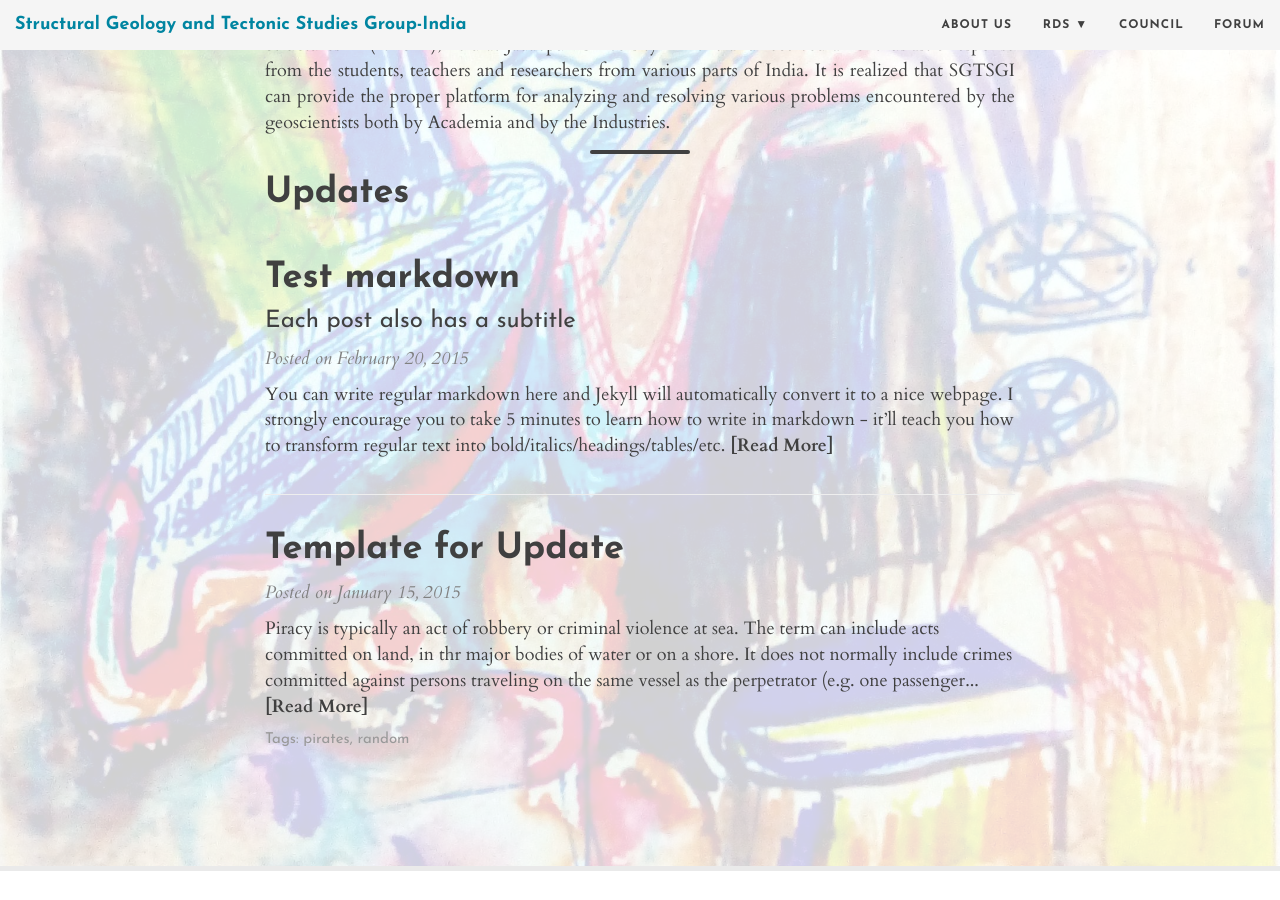
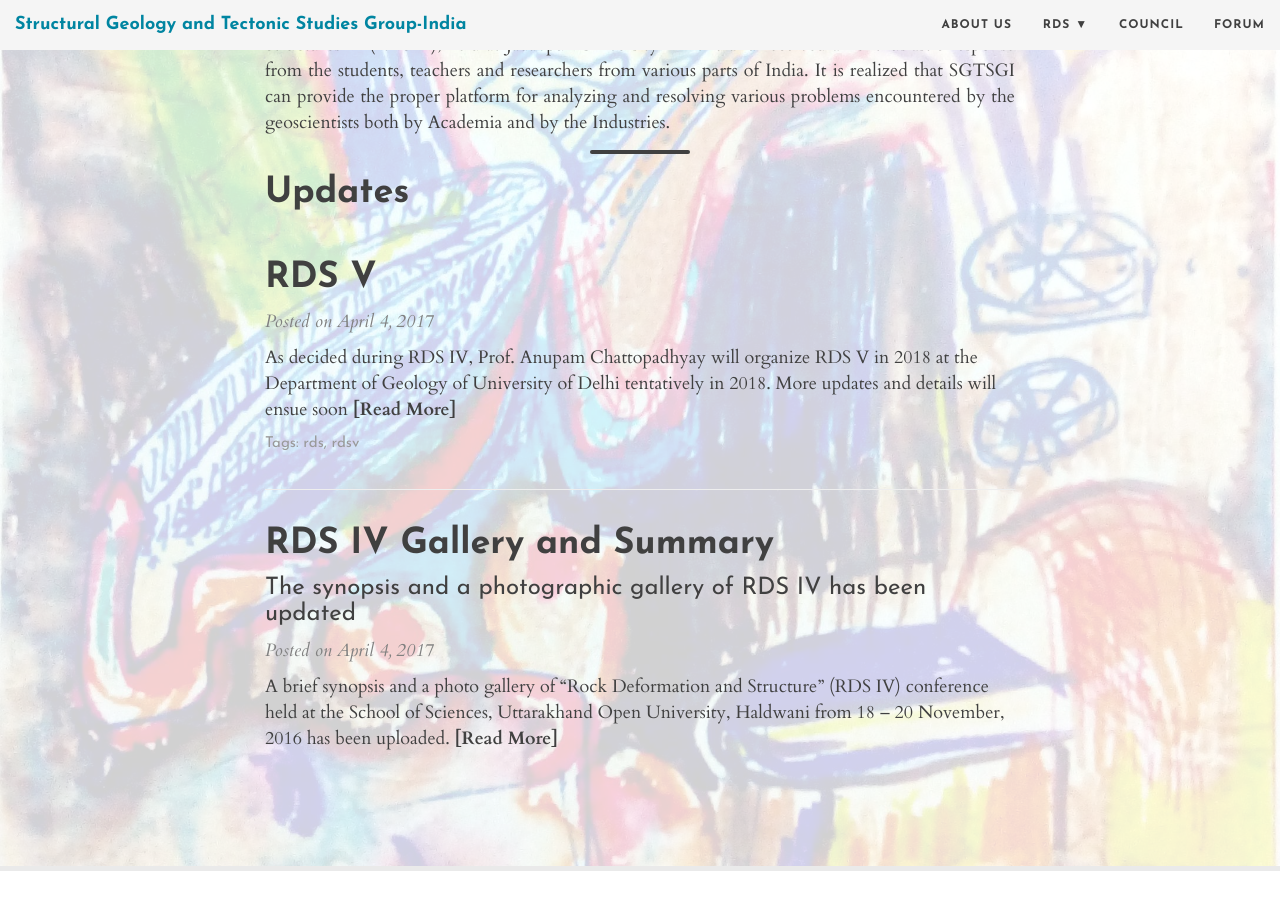
Before and after one commit to sgtsgi/sgtsgi.github.io, a Jekyll site: the page built from index.html, in a window 1280 px wide and 900 px high, scrolled down 777 px. Built offline with Jekyll 4.4.1, drawn with Linux system fonts in a browser that asks for light colours; nearby versions of some CDN libraries; the list of posts is cut into pages by our own code.

Commit message:
fixes and updates

````diff
--- a/_config.yml
+++ b/_config.yml
@@ -65,7 +65,7 @@ author:
 authors:
   santanu:
     name: Santanu Bose
-    display_name: Santanu
+    display_name: Santanu Bose
     email: bose.santanu@gmail.com
     affliation: Department of Geology, University of Calcutta
   manish:
@@ -78,6 +78,14 @@ authors:
   arijit:
     name: Arijit Laik
     display_name: Arijit
+    gravatar:
+    email: laikarijit@gmail.com
+    web: https://arijitlaik.github.io
+    twitter: company
+    github: arijitlaik
+  WebDev:
+    name: WebDev@SGTSGI
+    display_name: WebDev@SGTSGI
     gravatar:
     email: laikarijit@gmail.com
     web: https://arijitlaik.github.io
--- a/_layouts/post.html
+++ b/_layouts/post.html
@@ -10,9 +10,11 @@ layout: base
     <div class="col-lg-8 col-lg-offset-2 col-md-10 col-md-offset-1">
 
       <article role="main" class="blog-post">
+        {% if page.author %}
         <p class="byline">
         by {{ author.display_name }}
         </p>
+        {% endif %}
         {{ content }}
       </article>
 
--- a/_posts/2015-01-15-pirates.md
+++ /dev/null
@@ -1,10 +0,0 @@
----
-layout: post
-title: Template for Update
-tags: [pirates, random]
----
-
-Piracy is typically an act of robbery or criminal violence at sea. The term can include acts committed on land, in thr major bodies of water or on a shore. It does not normally include crimes committed against persons traveling on the same vessel as the perpetrator (e.g. one passenger stealing from others on the same vessel). The term has been used throughout history to refer to raids across land borders by non-state agents.
-Piracy is typically an act of robbery or criminal violence at sea. The term can include acts committed on land, in thr major bodies of water or on a shore. It does not normally include crimes committed against persons traveling on the same vessel as the perpetrator (e.g. one passenger stealing from others on the same vessel). The term has been used throughout history to refer to raids across land borders by non-state agents.
-Piracy is typically an act of robbery or criminal violence at sea. The term can include acts committed on land, in thr major bodies of water or on a shore. It does not normally include crimes committed against persons traveling on the same vessel as the perpetrator (e.g. one passenger stealing from others on the same vessel). The term has been used throughout history to refer to raids across land borders by non-state agents.
-Piracy is typically an act of robbery or criminal violence at sea. The term can include acts committed on land, in thr major bodies of water or on a shore. It does not normally include crimes committed against persons traveling on the same vessel as the perpetrator (e.g. one passenger stealing from others on the same vessel). The term has been used throughout history to refer to raids across land borders by non-state agents.
--- a/_posts/2015-02-20-test-markdown.md
+++ /dev/null
@@ -1,52 +0,0 @@
----
-layout: post
-title: Test markdown
-subtitle: Each post also has a subtitle
----
-
-You can write regular [markdown](http://markdowntutorial.com/) here and Jekyll will automatically convert it to a nice webpage.  I strongly encourage you to [take 5 minutes to learn how to write in markdown](http://markdowntutorial.com/) - it'll teach you how to transform regular text into bold/italics/headings/tables/etc.
-
-**Here is some bold text**
-
-## Here is a secondary heading
-
-Here's a useless table:
-
-| Number | Next number | Previous number |
-| :------ |:--- | :--- |
-| Five | Six | Four |
-| Ten | Eleven | Nine |
-| Seven | Eight | Six |
-| Two | Three | One |
-
-
-How about a yummy crepe?
-
-![Crepe](http://s3-media3.fl.yelpcdn.com/bphoto/cQ1Yoa75m2yUFFbY2xwuqw/348s.jpg)
-
-Here's a code chunk:
-
-~~~
-var foo = function(x) {
-  return(x + 5);
-}
-foo(3)
-~~~
-
-And here is the same code with syntax highlighting:
-
-```javascript
-var foo = function(x) {
-  return(x + 5);
-}
-foo(3)
-```
-
-And here is the same code yet again but with line numbers:
-
-{% highlight javascript linenos %}
-var foo = function(x) {
-  return(x + 5);
-}
-foo(3)
-{% endhighlight %}
--- /dev/null
+++ b/_posts/2017-04-04-RDS IV Gallery and Summary.md
@@ -0,0 +1,13 @@
+---
+layout: post
+title: RDS IV Gallery and Summary
+subtitle: The synopsis and a photographic gallery of RDS IV has been updated
+author: WebDev
+---
+
+
+A brief synopsis and a photo gallery of “Rock Deformation and Structure” (RDS IV) conference held at the School of Sciences, Uttarakhand Open University, Haldwani from 18 – 20 November, 2016 has been uploaded.
+
+[Click Here for Synopsis](/rds/rds4)
+
+[Link to the gallery](/rds/gallery/rds4)
--- /dev/null
+++ b/_posts/2017-04-04-RDSV.md
@@ -0,0 +1,11 @@
+---
+layout: post
+title: RDS V
+tags: [rds,rdsv]
+author: WebDev
+---
+As decided during RDS IV, Prof. Anupam Chattopadhyay will organize RDS V in 2018 at the Department of Geology of University of Delhi tentatively in 2018. More updates and details will ensue soon
+
+## The fifth “Rock Deformation and Structure” (RDS V)
+
+### Watch this space for more updates
````
